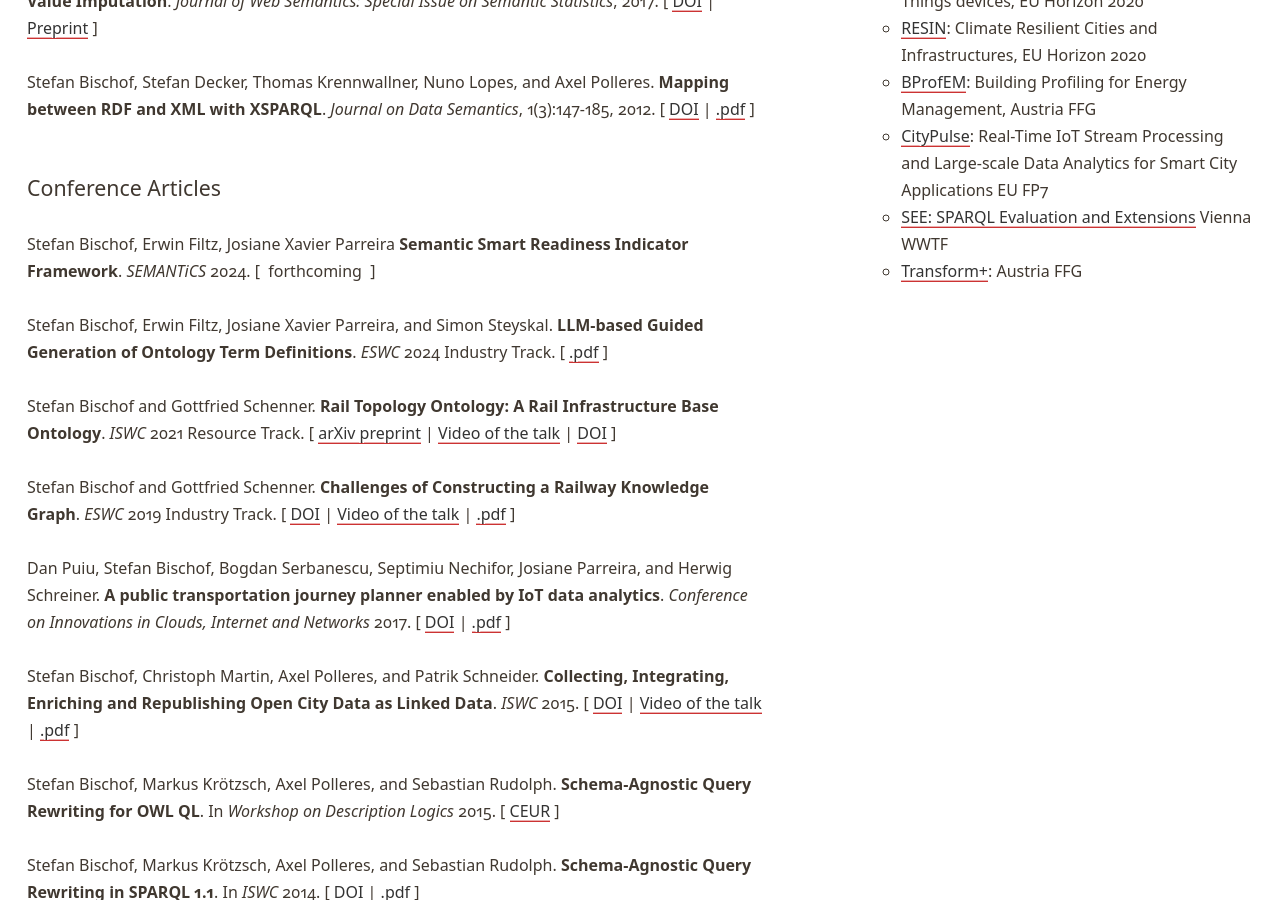
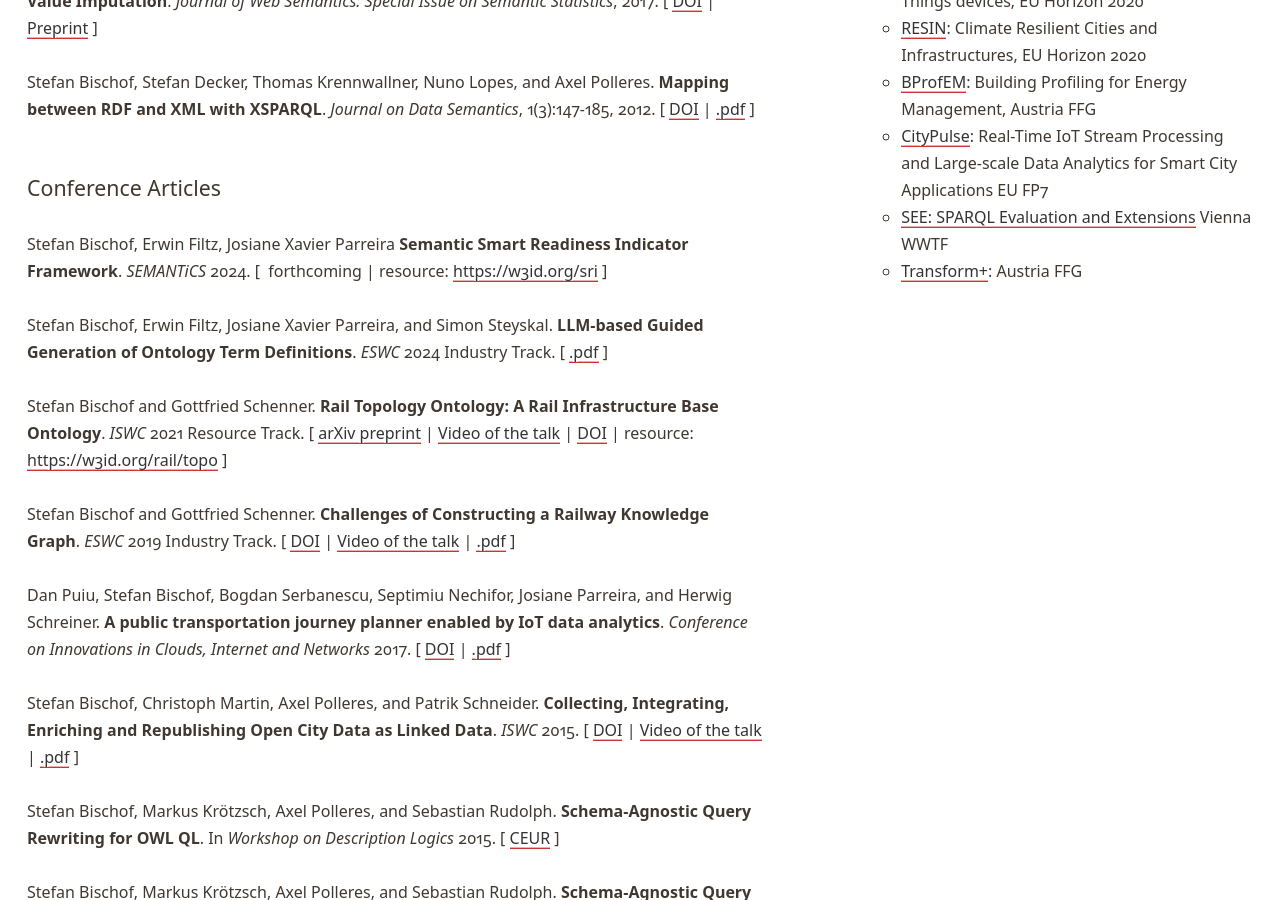
Before and after one commit to stefanbischof/stefanbischof.github.io, a Jekyll site: the page built from index.html, in a window 1280 px wide and 900 px high, scrolled down 776 px. Built offline with Jekyll 4.4.1, drawn with Linux system fonts in a browser that asks for light colours.

Commit message:
Update mypublications.html

```diff
--- a/mypublications.html
+++ b/mypublications.html
@@ -8,11 +8,11 @@
 
 <h2>Conference Articles</h2>
 
-<p><a id="BischofFiltzParreira2024"></a>Stefan Bischof, Erwin Filtz, Josiane Xavier Parreira <strong>Semantic Smart Readiness Indicator Framework</strong>. <em>SEMANTiCS</em> 2024. [&nbsp; forthcoming &nbsp;]</p>
+<p><a id="BischofFiltzParreira2024"></a>Stefan Bischof, Erwin Filtz, Josiane Xavier Parreira <strong>Semantic Smart Readiness Indicator Framework</strong>. <em>SEMANTiCS</em> 2024. [&nbsp; forthcoming | resource: <a href="https://w3id.org/sri">https://w3id.org/sri</a>&nbsp;]</p>
 
 <p><a id="BischofFiltzParreiraSteyskal2024"></a>Stefan Bischof, Erwin Filtz, Josiane Xavier Parreira, and Simon Steyskal. <strong>LLM-based Guided Generation of Ontology Term Definitions</strong>. <em>ESWC</em> 2024 Industry Track. [&nbsp;<a href="https://2024.eswc-conferences.org/wp-content/uploads/2024/05/77770131.pdf">.pdf</a>&nbsp;]</p>
 
-<p><a id="BischofSchenner2021"></a>Stefan Bischof and Gottfried Schenner. <b>Rail Topology Ontology: A Rail Infrastructure Base Ontology</b>. <em>ISWC</em> 2021 Resource Track. [&nbsp;<a href="https://arxiv.org/abs/2107.04378">arXiv preprint</a> | <a href="http://videolectures.net/iswc2021_4a_base_ontology/">Video of the talk</a> | <a href="https://doi.org/10.1007/978-3-030-88361-4_35">DOI</a>&nbsp;]</p>
+<p><a id="BischofSchenner2021"></a>Stefan Bischof and Gottfried Schenner. <b>Rail Topology Ontology: A Rail Infrastructure Base Ontology</b>. <em>ISWC</em> 2021 Resource Track. [&nbsp;<a href="https://arxiv.org/abs/2107.04378">arXiv preprint</a> | <a href="http://videolectures.net/iswc2021_4a_base_ontology/">Video of the talk</a> | <a href="https://doi.org/10.1007/978-3-030-88361-4_35">DOI</a> | resource: <a href="https://w3id.org/rail/topo">https://w3id.org/rail/topo</a>&nbsp;]</p>
 
 <p><a id="BischofSchenner2019"></a>Stefan Bischof and Gottfried Schenner. <b>Challenges of Constructing a Railway Knowledge Graph</b>. <em>ESWC</em> 2019 Industry Track. [&nbsp;<a href="https://doi.org/10.1007/978-3-030-32327-1_44">DOI</a> | <a href="http://videolectures.net/eswc2019_bischof_constructing_railway/">Video of the talk</a> | <a href="pdf/bisc_sche_2019.pdf">.pdf</a>&nbsp;]</p>
 
```
